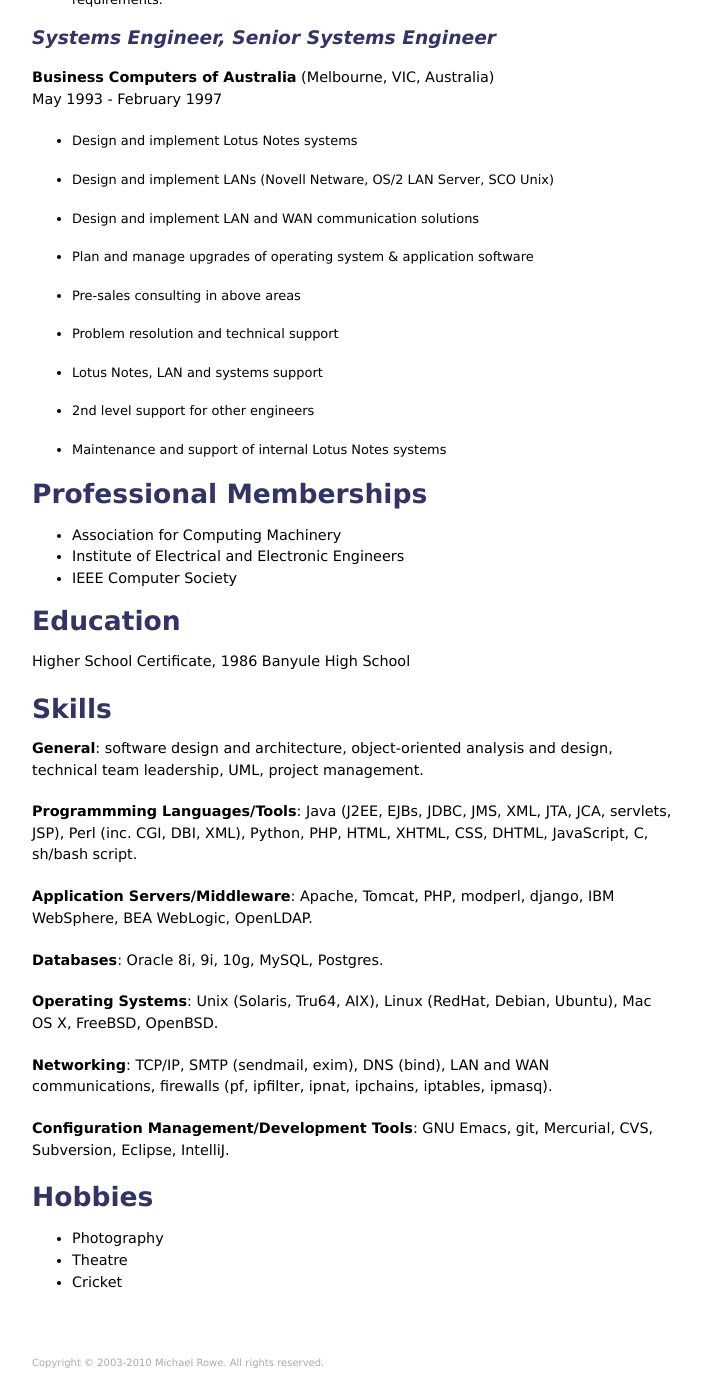
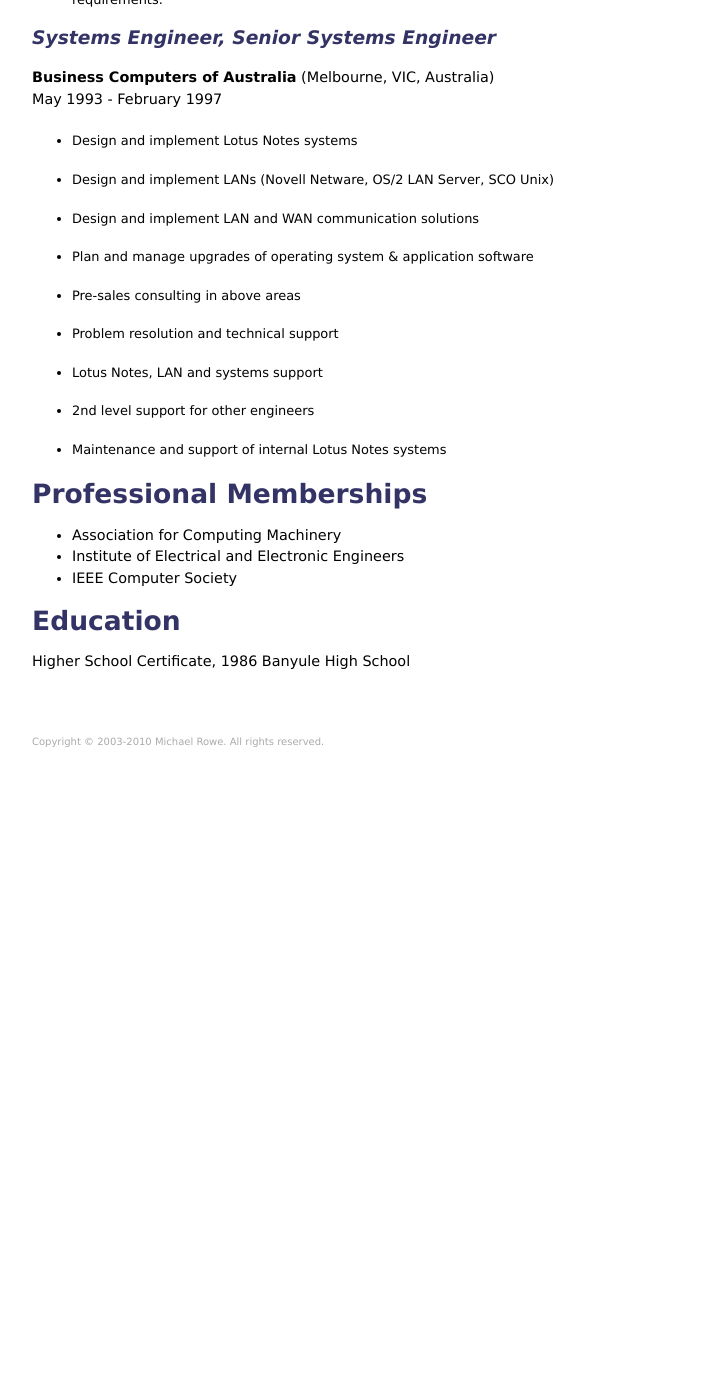
Before and after one commit to mrowe/mikerowecode.com, a Jekyll site: the page built from michael/resume.md, in a window 1280 px wide and 1400 px high, scrolled down 6193 px. Shown: the whole window, without its empty margins (0-702 px from the left). Built offline with Jekyll 4.4.1, drawn with Linux system fonts in a browser that asks for light colours; Markdown is read by kramdown in place of the engine named in the settings; comment, search, counter and statistics services are not loaded; after the commit the page ends 6972 px from its top, so only the background shows below that.

Commit message:
Remove skills and hobbies section

```diff
--- a/michael/resume.md
+++ b/michael/resume.md
@@ -374,34 +374,3 @@ May 1993 - February 1997
 
 Higher School Certificate, 1986
 Banyule High School
-
-## Skills
-
-__General__: software design and architecture, object-oriented
-analysis and design, technical team leadership, UML, project
-management.
-
-__Programmming Languages/Tools__: Java (J2EE, EJBs, JDBC, JMS, XML, JTA,
-JCA, servlets, JSP), Perl (inc. CGI, DBI, XML), Python, PHP, HTML,
-XHTML, CSS, DHTML, JavaScript, C, sh/bash script.
-
-__Application Servers/Middleware__: Apache, Tomcat, PHP, modperl, django,
-IBM WebSphere, BEA WebLogic, OpenLDAP.
-
-__Databases__: Oracle 8i, 9i, 10g, MySQL, Postgres.
-
-__Operating Systems__: Unix (Solaris, Tru64, AIX), Linux (RedHat, Debian,
-Ubuntu), Mac OS X, FreeBSD, OpenBSD.
-
-__Networking__: TCP/IP, SMTP (sendmail, exim), DNS (bind), LAN and WAN
-communications, firewalls (pf, ipfilter, ipnat, ipchains, iptables,
-ipmasq).
-
-__Configuration Management/Development Tools__: GNU Emacs, git, Mercurial,
-CVS, Subversion, Eclipse, IntelliJ.
-
-## Hobbies
-
- * Photography
- * Theatre
- * Cricket
```
